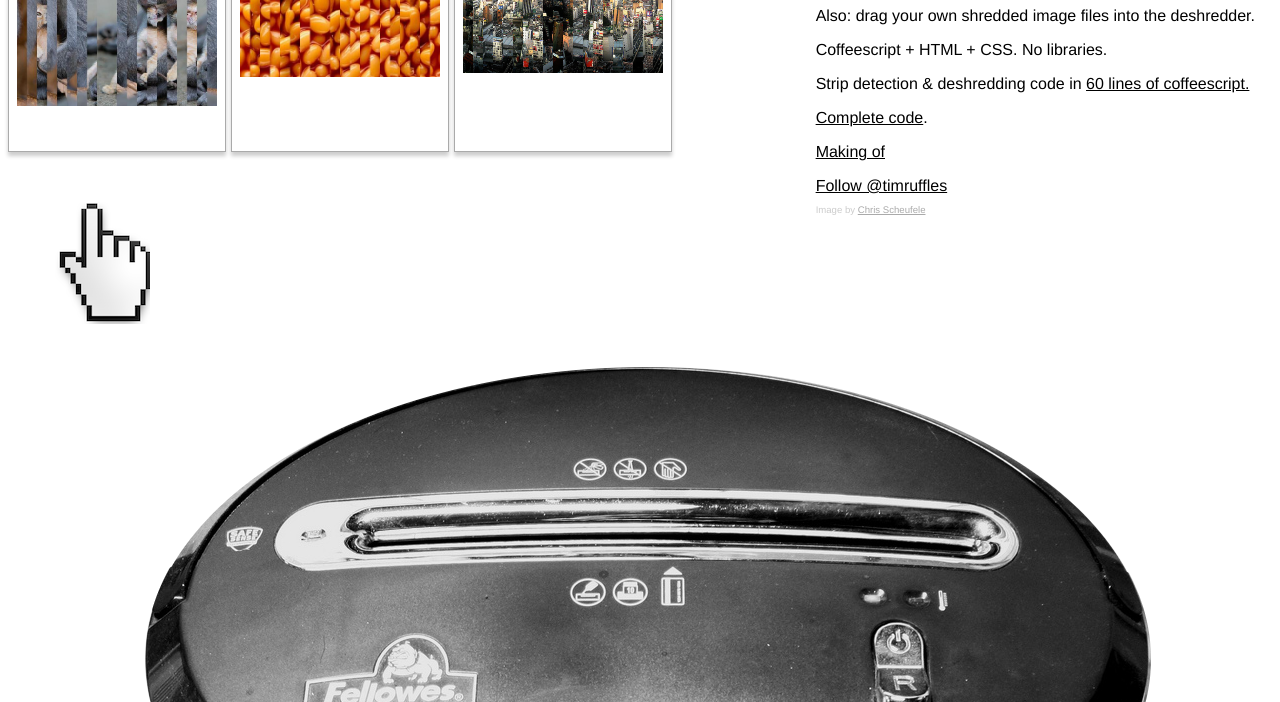
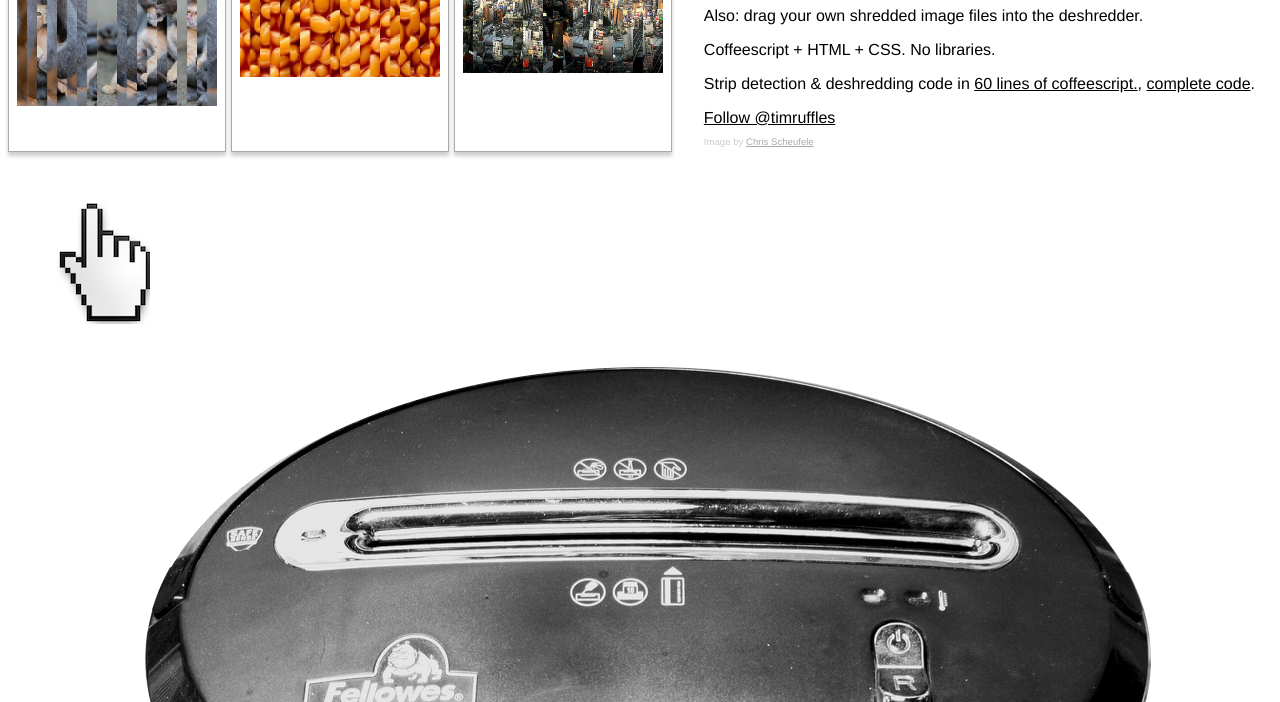
Before and after one commit to timruffles/image-deshredder, a plain HTML site: page index.html in a window 1280 px wide. Shown: the part 98-800 px from the top of the page. Drawn offline with Linux system fonts and the light colour scheme.

Commit message:
no making of

```diff
--- a/index.html
+++ b/index.html
@@ -139,9 +139,7 @@
       <h1>Drag drop image deshredder</h1>
       <p>Also: drag your own shredded image files into the deshredder.</p>
       <p>Coffeescript + HTML + CSS. No libraries.</p>
-      <p>Strip detection & deshredding code in <a href="https://github.com/timruffles/image-deshredder/blob/gh-pages/deshred.coffee">60 lines of coffeescript.</a></p>
-      <p><a href="https://github.com/timruffles/image-deshredder/tree/gh-pages">Complete code</a>.</p>
-      <p><a href="http://truffles.me.uk">Making of</a></p>
+      <p>Strip detection & deshredding code in <a href="https://github.com/timruffles/image-deshredder/blob/gh-pages/deshred.coffee">60 lines of coffeescript.</a>, <a href="https://github.com/timruffles/image-deshredder/tree/gh-pages">complete code</a>.</p>
       <a href="https://twitter.com/timruffles" class="twitter-follow-button" data-show-count="false">Follow @timruffles</a>
       <p class="cred">Image by <a href="http://www.flickr.com/people/gotshoo">Chris Scheufele</a></p>
     </div>
```
